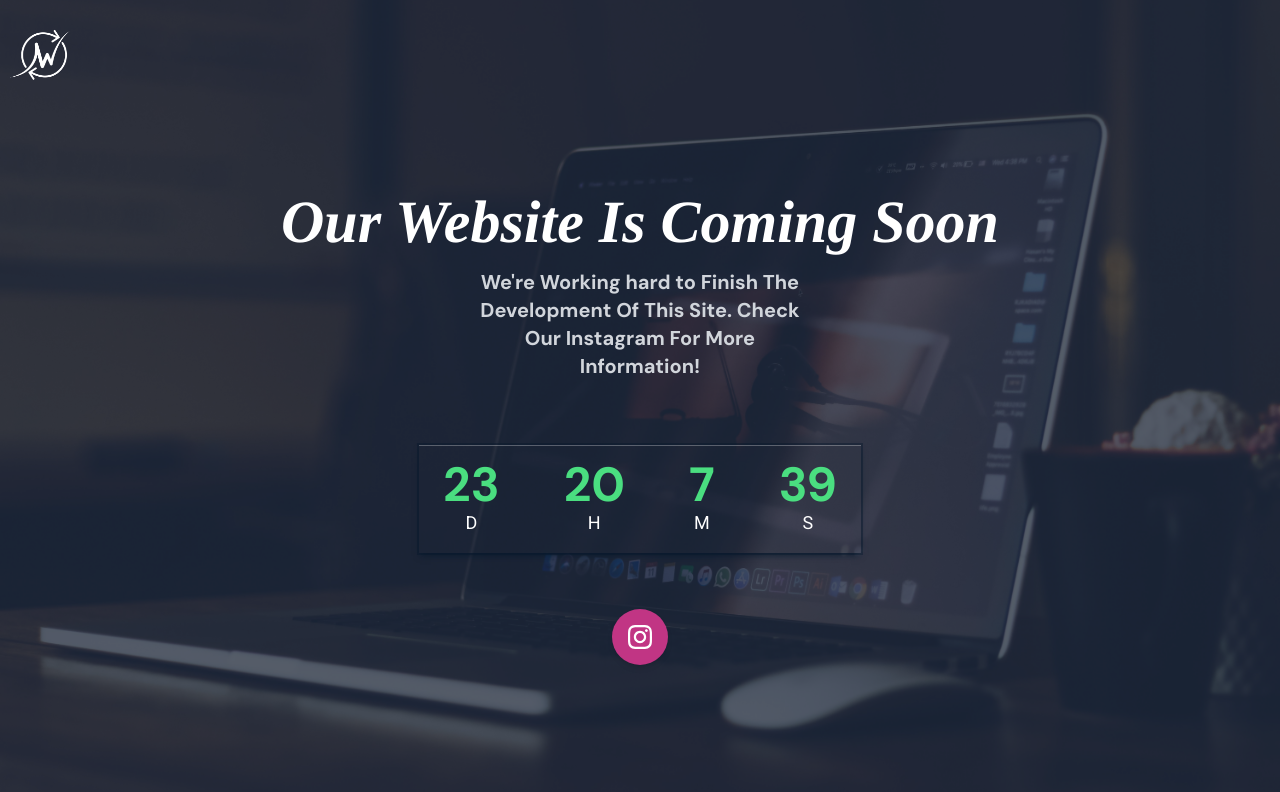
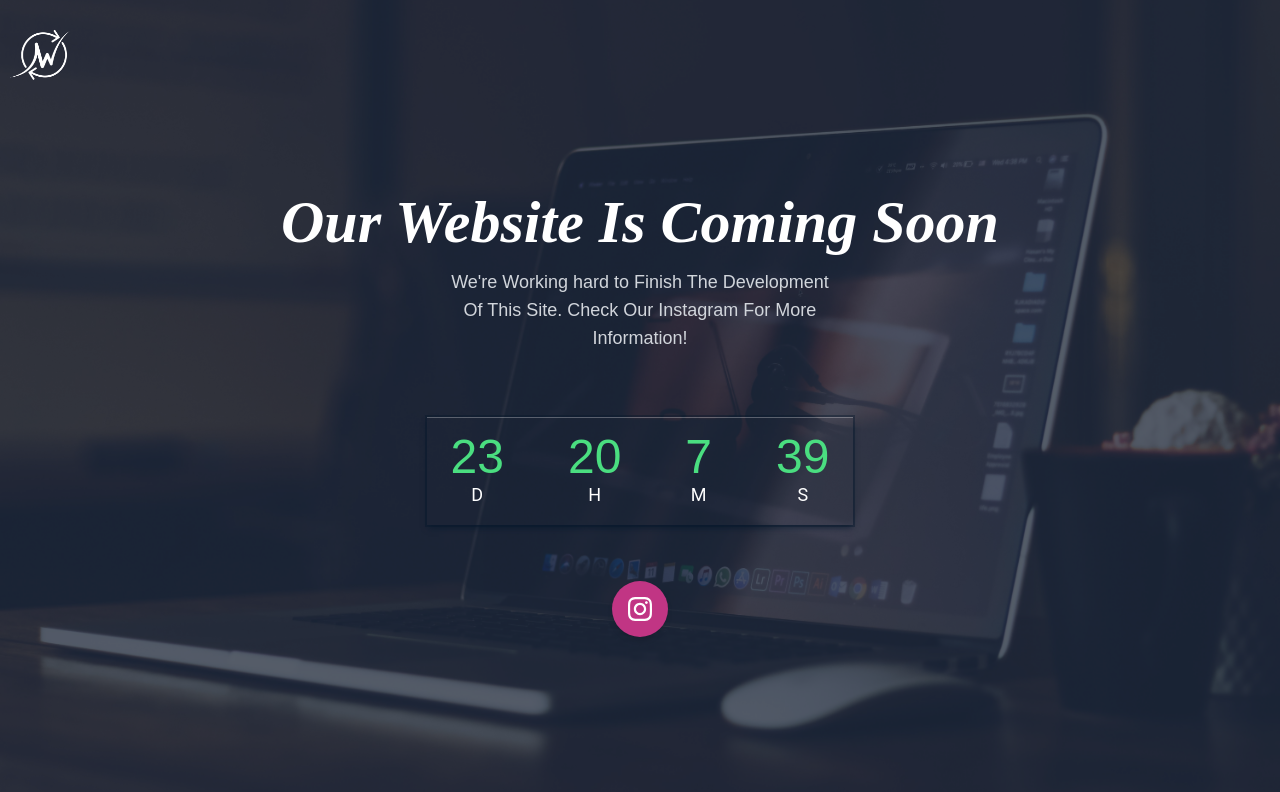
Before and after one commit to askwebsync/websync-landing, a Vue app: page / in a window 1280 px wide. Shown: the top 792 px of the page. Built offline with nearby package versions, Linux system fonts and the light colour scheme.

Commit message:
testing duls

```diff
--- a/index.html
+++ b/index.html
@@ -6,11 +6,6 @@
   <meta name="viewport" content="width=device-width, initial-scale=1.0">
   <meta name="description" content="Websync - Premium Website Developer">
   <link rel="icon" href="logo-1.png">
-  <link rel="preconnect" href="https://fonts.googleapis.com">
-  <link rel="preconnect" href="https://fonts.gstatic.com">
-  <link
-    href="https://fonts.googleapis.com/css2?family=DM+Sans:ital,wght@0,400;0,500;0,700;1,400;1,500;1,700&family=Roboto:wght@400;500&family=Tinos:ital,wght@0,700;1,400;1,700&display=swap"
-    rel="stylesheet">
   <title>Websync - Premium Website Developer</title>
 </head>
 
--- a/src/App.vue
+++ b/src/App.vue
@@ -21,7 +21,7 @@
         <h1 class="text-4xl md:text-6xl font-bold text-white">
           Our Website Is Coming Soon
         </h1>
-        <h2 class="text-gray-300 text-sm md:text-lg lg:text-xl max-w-xs">
+        <h2 class="text-gray-300 text-sm md:text-lg max-w-sm">
           We're Working hard to Finish The Development Of This Site. Check Our
           Instagram For More Information!
         </h2>
--- a/src/assets/main.css
+++ b/src/assets/main.css
@@ -1,6 +1,7 @@
 @tailwind base;
 @tailwind components;
 @tailwind utilities;
+@import url('https://fonts.googleapis.com/css2?family=DM+Sans:ital,wght@0,400;0,500;0,700;1,400;1,500;1,700&family=Roboto:wght@400;500&family=Tinos:ital,wght@0,700;1,400;1,700&display=swap');
 
 a {
   transition: .15s
@@ -12,19 +13,19 @@ a {
 
 .background-banner {
   background-image: url(../../public/web-1.jpg);
-  background-position: center center
+  background-position: center center;
+  background-size: cover;
 }
 
 h1 {
   font-family: Tinos, serif;
-  font-weight: 500;
+  font-weight: 600;
   font-style: italic
 }
 
-
 h2 {
   font-family: "DM Sans", sans-serif;
-  font-weight: 600;
+  font-weight: 500;
 }
 
 p {
```
